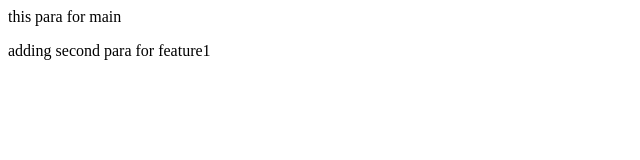
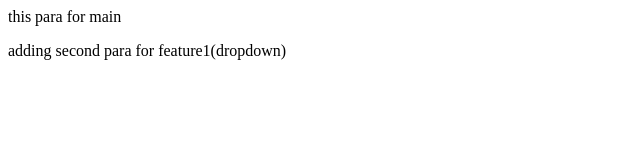
Before and after one commit to satyamkodale/learngit, a plain HTML site: page index.html in a window 1280 px wide. Shown: the full height of the page, 0-640 px from the left. Drawn offline with Linux system fonts and the light colour scheme.

```diff
--- a/index.html
+++ b/index.html
@@ -1,2 +1,2 @@
 <p>this para for main</p>
-<p>adding second para for feature1</p>
+<p>adding second para for feature1(dropdown)</p>
```
